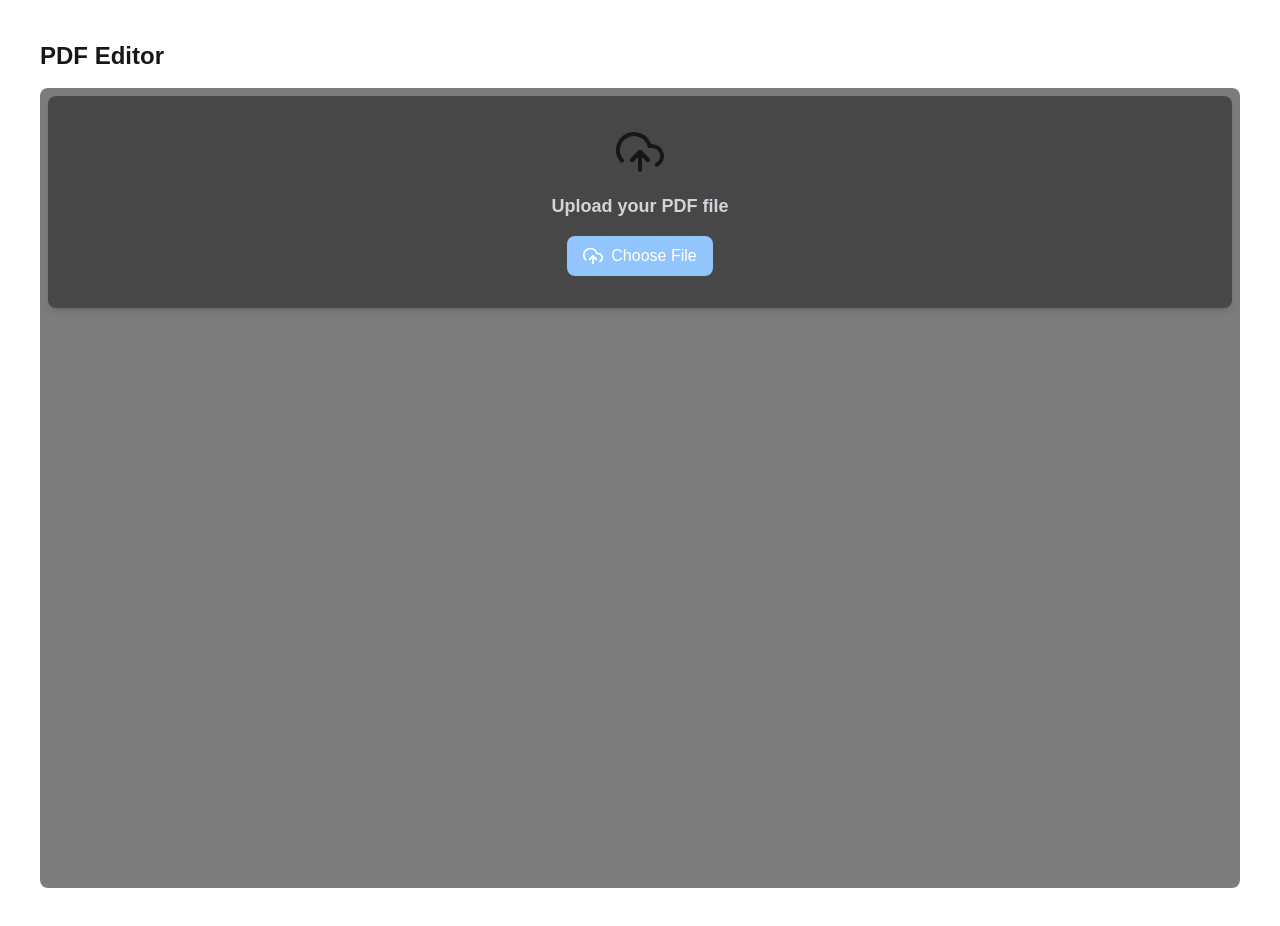
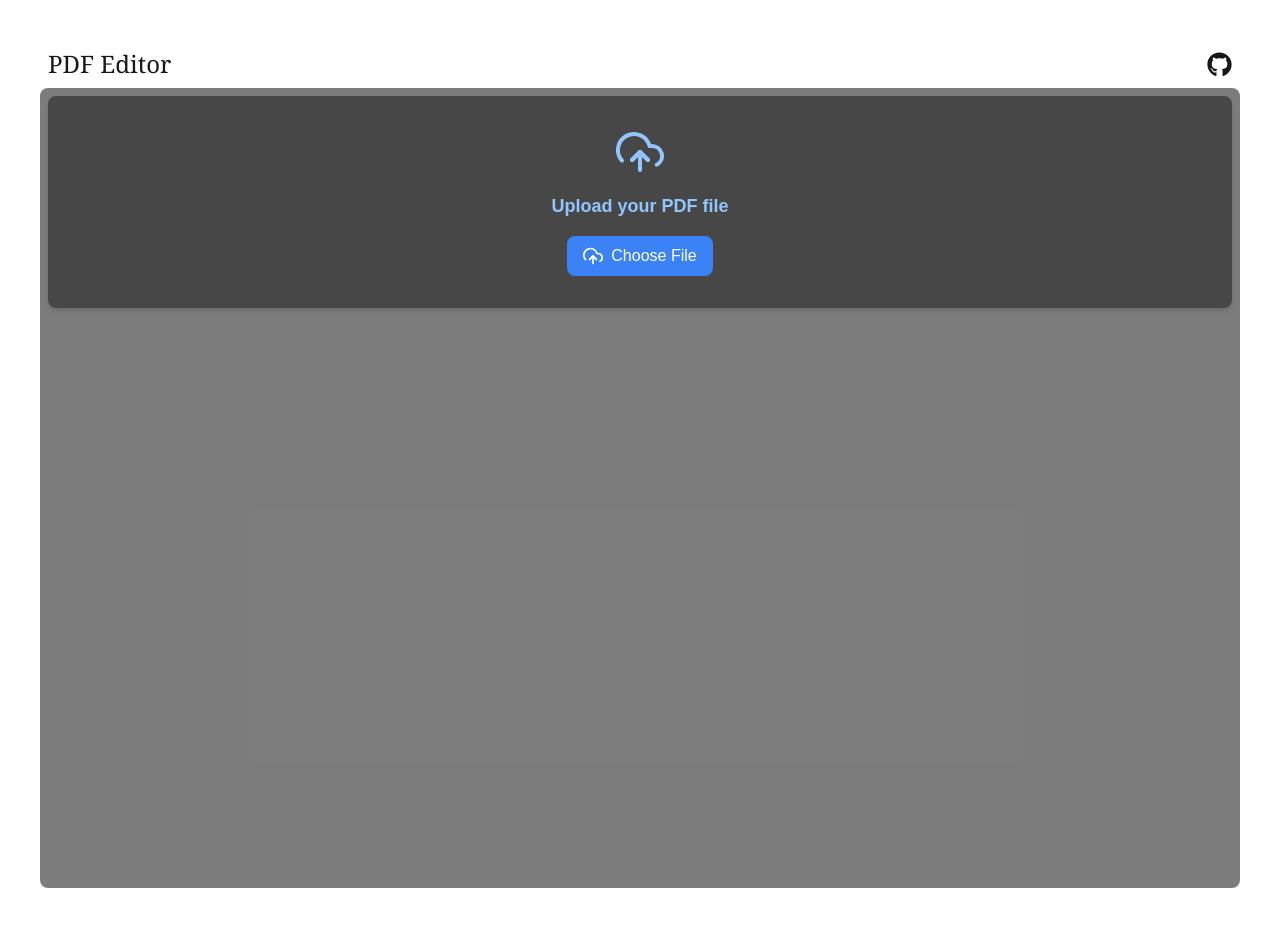
Before and after one commit to ParasParashar/xinterview-assignment, a Next.js app: page / in a window 1280 px wide. Built offline with nearby package versions, Linux system fonts and the light colour scheme.

Commit message:
add some ui updates

```diff
--- a/app/page.tsx
+++ b/app/page.tsx
@@ -1,4 +1,5 @@
 "use client";
+import Header from "@/components/shared/Header";
 import PdfEditor from "@/components/shared/PdfEditor";
 import PdfUploader from "@/components/shared/PdfUploader";
 import { useState } from "react";
@@ -20,7 +21,7 @@ const Home = () => {
   console.log(pdfUrl, "data of the pdf url");
   return (
     <div className=" lg:p-6 xl:p-10 p-2  ">
-      <h1 className="text-2xl font-bold mb-4">PDF Editor</h1>
+      <Header />
       <div className="min-h-screen bg-neutral-800/60 rounded-lg p-2 flex flex-col gap-2  ">
         <PdfUploader onFileUpload={handleFileUpload} />
         {pdfFile && <PdfEditor file={pdfFile} onUpdate={handlePdfUpdate} />}
--- /dev/null
+++ b/components/shared/Header.tsx
@@ -0,0 +1,19 @@
+import Link from "next/link";
+import { FaGithub } from "react-icons/fa6";
+
+const Header = () => {
+  return (
+    <header className="flex items-center justify-between">
+      <h1 className="text-2xl font-light font-serif p-2">PDF Editor</h1>
+      <Link
+        className="hover:ring-1 ease-in transition-all duration-300 rounded-full p-2"
+        href={"https://github.com/ParasParashar/xinterview-assignment/"}
+        target="_blank"
+      >
+        <FaGithub size={25} />
+      </Link>
+    </header>
+  );
+};
+
+export default Header;
--- a/components/shared/PdfEditor.tsx
+++ b/components/shared/PdfEditor.tsx
@@ -152,23 +152,26 @@ const PdfEditor = ({
 
   return (
     <div className="grid grid-cols-1 md:grid-cols-2 gap-6">
-      <div className="flex   flex-col gap-3 md:gap-10 w-full h-full items-start   gap-x-3  p-3">
-        <div className="flex  items-center gap-x-4 w-full justify-between ">
+      <div className="flex flex-col gap-4 md:gap-8 w-full h-full items-start p-4  bg-neutral-700/60 rounded-lg shadow-lg">
+        {/* Top button section */}
+        <div className="flex items-center gap-x-4 w-full justify-between">
           <Button
-            className="bg-blue-500 text-white px-4 py-2 mr-2 flex items-center"
+            className="bg-blue-600 text-white px-4 py-2 mr-2 flex items-center rounded-lg shadow hover:bg-blue-700 transition-colors"
             onClick={() => setEditingMode("add")}
           >
-            <BiPlus size={20} />
+            <BiPlus size={20} className="mr-2" />
             Add Text
           </Button>
+
           {textAreas.length > 0 && textAreas.some((area) => area.isEditing) && (
             <Button
-              className="bg-green-500 text-white "
+              className="bg-green-500 text-white px-4 py-2 rounded-lg shadow hover:bg-green-600 transition-colors"
               onClick={handleAddText}
             >
               Apply Text Changes
             </Button>
           )}
+
           {textAreas.length > 0 &&
             textAreas.some((area) => area.text) &&
             textAreas.every((area) => !area.isEditing) &&
@@ -176,32 +179,38 @@ const PdfEditor = ({
               <Button
                 variant={"secondary"}
                 onClick={handleDownloadPdf}
-                className="text-lg"
+                className="bg-gray-200 text-gray-700 px-4 py-2 rounded-lg flex items-center shadow hover:bg-gray-300 transition-colors"
               >
-                <BiDownload size={20} /> Download
+                <BiDownload size={20} className="mr-2" />
+                Download PDF
               </Button>
             )}
         </div>
+
+        {/* Text addition controls */}
         {editingMode === "add" && (
-          <div className="flex  justify-between items-center w-full shadow-lg p-1 rounded-lg border-2 border-neutral-600  gap-x-2  ">
-            <div className="space-x-3">
-              <label htmlFor="color">Select color</label>
+          <div className="flex items-center justify-between w-full p-4 bg-gray-800/80 border-2 border-neutral-800 rounded-lg shadow-lg">
+            <div className="flex flex-col space-y-2">
+              <label htmlFor="color" className="text-sm font-semibold">
+                Select Color
+              </label>
               <input
                 type="color"
                 id="color"
                 value={selectedColor}
-                className="rounded-full "
+                className="w-10 h-10 rounded-full border-2 border-neutral-400 cursor-pointer"
                 onChange={(e) => setSelectedColor(e.target.value)}
               />
             </div>
-            <div className="space-x-3">
-              <label htmlFor="size" className="block font-semibold">
+
+            <div className="flex flex-col space-y-2">
+              <label htmlFor="size" className="text-sm font-semibold">
                 Text Size
               </label>
               <select
                 id="size"
                 value={selectedSize}
-                className="border rounded px-2 py-1   bg-neutral-800 "
+                className="w-24 px-2 py-1 border border-neutral-300 rounded-lg shadow bg-white text-neutral-700 focus:outline-none"
                 onChange={(e) => setSelectedSize(Number(e.target.value))}
               >
                 {Array.from({ length: 10 }, (_, i) => i * 3 + 10).map(
@@ -215,9 +224,11 @@ const PdfEditor = ({
             </div>
           </div>
         )}
+
+        {/* Text placement guide */}
         {editingMode === "add" && (
-          <div className="text-2xl md:text-3xl text-center w-full animate-pulse">
-            Select on a pdf where you have to add text
+          <div className="w-full text-xl md:text-2xl text-center text-gray-500 animate-pulse mt-4">
+            Click on the PDF to place your text
           </div>
         )}
       </div>
--- a/components/shared/PdfUploader.tsx
+++ b/components/shared/PdfUploader.tsx
@@ -23,13 +23,13 @@ const PdfUploader = ({
     <div className="flex flex-col items-center justify-center  bg-neutral-800/60  rounded-lg shadow-md">
       {!selectedFile && (
         <div className="flex flex-col items-center gap-4 p-8">
-          <FiUploadCloud size={48} className="text-blue-3 00" />
-          <h2 className="text-lg font-semibold text-gray-300">
+          <FiUploadCloud size={48} className="text-blue-300" />
+          <h2 className="text-lg font-semibold text-blue-300">
             Upload your PDF file
           </h2>
           <label
             htmlFor="file-upload"
-            className="cursor-pointer bg-blue-300 text-white py-2 px-4 rounded-lg flex items-center gap-2 hover:bg-blue-700 transition-colors"
+            className="cursor-pointer bg-blue-500 text-white py-2 px-4 rounded-lg flex items-center gap-2 hover:bg-blue-700 transition-colors"
           >
             <FiUploadCloud size={20} />
             Choose File
```
